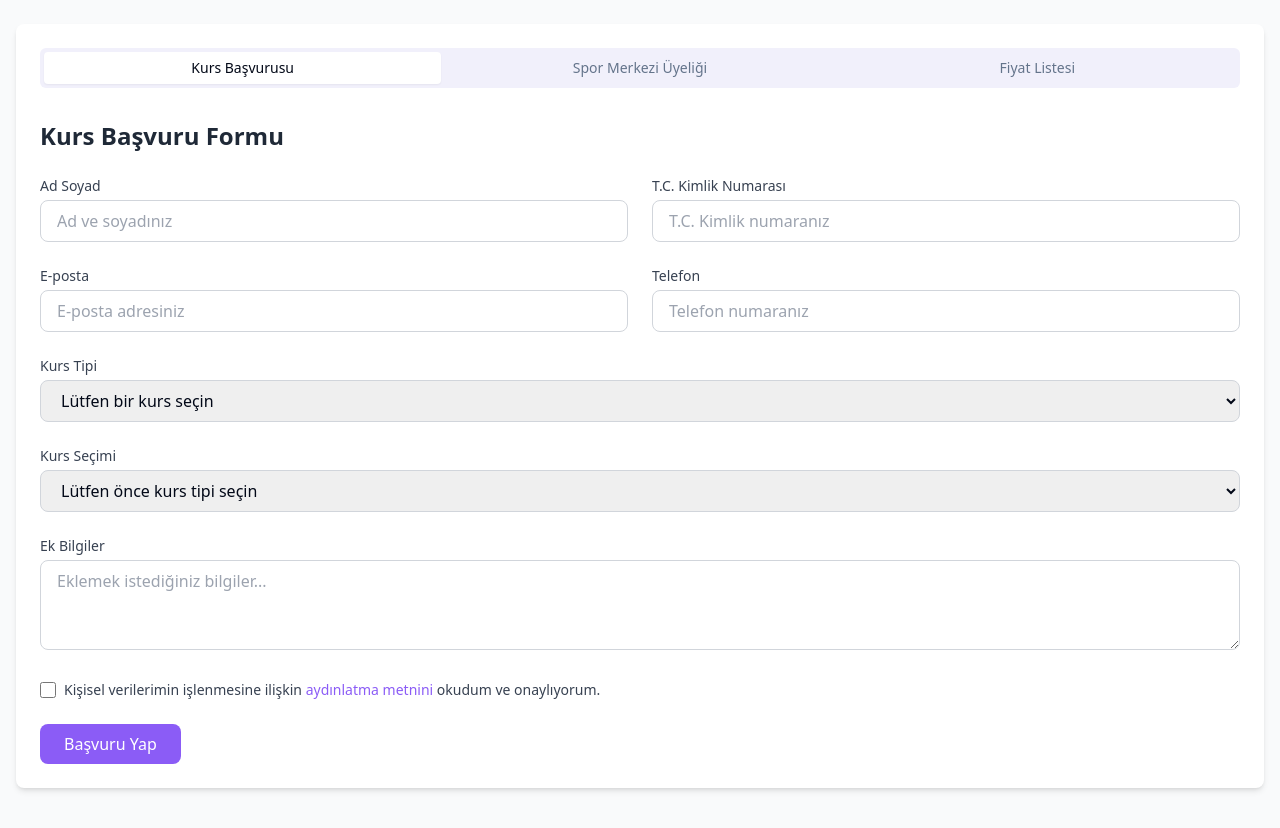
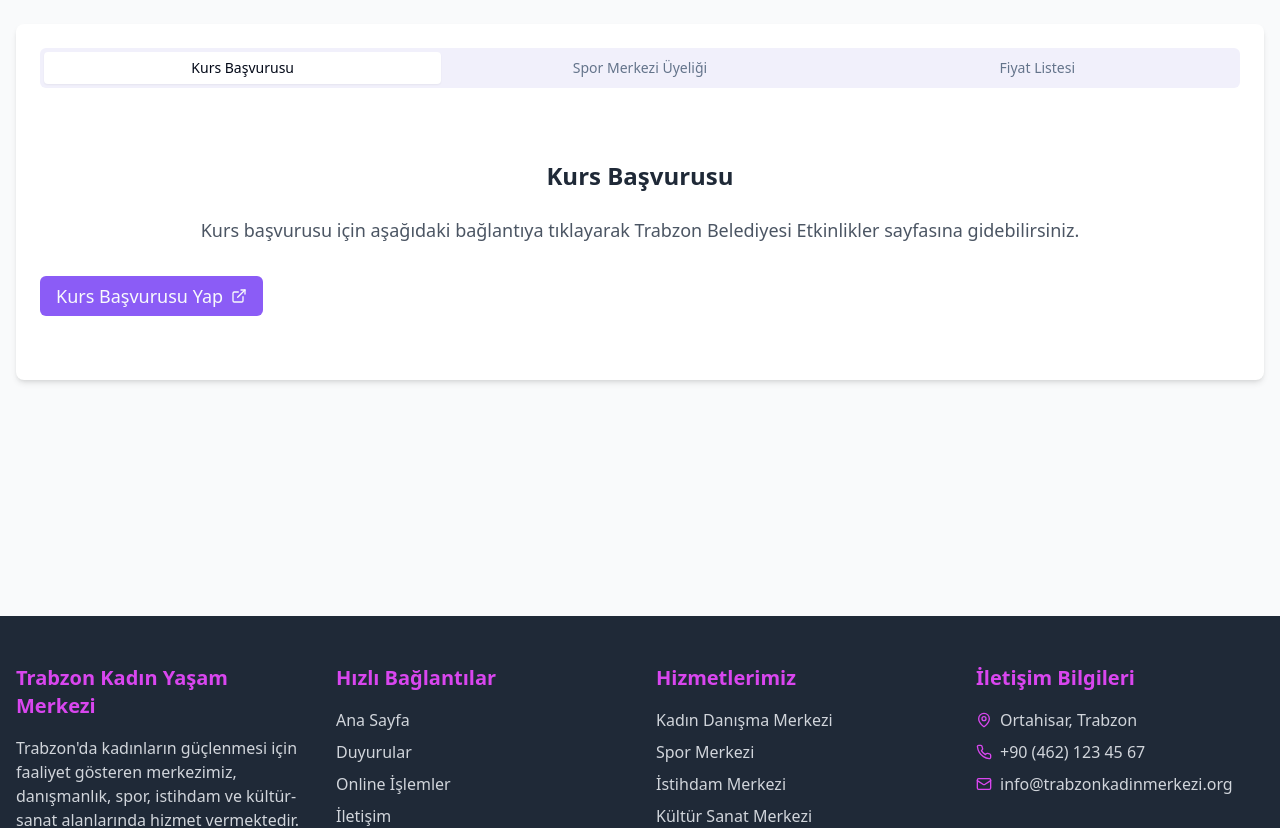
Before and after one commit to ibrahim6-1/trabzon-kadin-yasam-portali, a React (Vite) app: page /online-islemler in a window 1280 px wide. Shown: the part 280-1108 px from the top of the page. Built offline with nearby package versions, Linux system fonts and the light colour scheme.

Commit message:
Fix online services links
Update links for course and membership applications in the online services page.

```diff
--- a/src/pages/OnlineServices.tsx
+++ b/src/pages/OnlineServices.tsx
@@ -1,7 +1,7 @@
-
 import React, { useState } from "react";
 import { Tabs, TabsContent, TabsList, TabsTrigger } from "@/components/ui/tabs";
-import { ArrowRight } from "lucide-react";
+import { ArrowRight, ExternalLink } from "lucide-react";
+import { Button } from "@/components/ui/button";
 
 const OnlineServices = () => {
   const [activeTab, setActiveTab] = useState("course");
@@ -24,219 +24,38 @@ const OnlineServices = () => {
               <TabsTrigger value="prices">Fiyat Listesi</TabsTrigger>
             </TabsList>
 
-            {/* Course Registration Form */}
+            {/* Course Registration External Link */}
             <TabsContent value="course">
-              <h2 className="text-2xl font-semibold text-gray-800 mb-6">Kurs Başvuru Formu</h2>
-
-              <form>
-                <div className="grid grid-cols-1 md:grid-cols-2 gap-6 mb-6">
-                  <div>
-                    <label htmlFor="fullName" className="block text-sm font-medium text-gray-700 mb-1">Ad Soyad</label>
-                    <input
-                      type="text"
-                      id="fullName"
-                      className="w-full px-4 py-2 border border-gray-300 rounded-lg focus:ring-2 focus:ring-primary focus:border-transparent"
-                      placeholder="Ad ve soyadınız"
-                    />
-                  </div>
-                  <div>
-                    <label htmlFor="tcNumber" className="block text-sm font-medium text-gray-700 mb-1">T.C. Kimlik Numarası</label>
-                    <input
-                      type="text"
-                      id="tcNumber"
-                      className="w-full px-4 py-2 border border-gray-300 rounded-lg focus:ring-2 focus:ring-primary focus:border-transparent"
-                      placeholder="T.C. Kimlik numaranız"
-                      maxLength={11}
-                    />
-                  </div>
-                </div>
-
-                <div className="grid grid-cols-1 md:grid-cols-2 gap-6 mb-6">
-                  <div>
-                    <label htmlFor="email" className="block text-sm font-medium text-gray-700 mb-1">E-posta</label>
-                    <input
-                      type="email"
-                      id="email"
-                      className="w-full px-4 py-2 border border-gray-300 rounded-lg focus:ring-2 focus:ring-primary focus:border-transparent"
-                      placeholder="E-posta adresiniz"
-                    />
-                  </div>
-                  <div>
-                    <label htmlFor="phone" className="block text-sm font-medium text-gray-700 mb-1">Telefon</label>
-                    <input
-                      type="tel"
-                      id="phone"
-                      className="w-full px-4 py-2 border border-gray-300 rounded-lg focus:ring-2 focus:ring-primary focus:border-transparent"
-                      placeholder="Telefon numaranız"
-                    />
-                  </div>
-                </div>
-
-                <div className="mb-6">
-                  <label htmlFor="courseType" className="block text-sm font-medium text-gray-700 mb-1">Kurs Tipi</label>
-                  <select
-                    id="courseType"
-                    className="w-full px-4 py-2 border border-gray-300 rounded-lg focus:ring-2 focus:ring-primary focus:border-transparent"
-                  >
-                    <option value="" disabled selected>Lütfen bir kurs seçin</option>
-                    <option value="istihdam">İstihdam Kursları</option>
-                    <option value="hobi">Hobi Kursları</option>
-                  </select>
-                </div>
-
-                <div className="mb-6">
-                  <label htmlFor="courseSelection" className="block text-sm font-medium text-gray-700 mb-1">Kurs Seçimi</label>
-                  <select
-                    id="courseSelection"
-                    className="w-full px-4 py-2 border border-gray-300 rounded-lg focus:ring-2 focus:ring-primary focus:border-transparent"
-                  >
-                    <option value="" disabled selected>Lütfen önce kurs tipi seçin</option>
-                  </select>
-                </div>
-
-                <div className="mb-6">
-                  <label htmlFor="message" className="block text-sm font-medium text-gray-700 mb-1">Ek Bilgiler</label>
-                  <textarea
-                    id="message"
-                    rows={3}
-                    className="w-full px-4 py-2 border border-gray-300 rounded-lg focus:ring-2 focus:ring-primary focus:border-transparent"
-                    placeholder="Eklemek istediğiniz bilgiler..."
-                  ></textarea>
-                </div>
-
-                <div className="flex items-center mb-6">
-                  <input
-                    type="checkbox"
-                    id="agreement"
-                    className="h-4 w-4 text-primary focus:ring-primary border-gray-300 rounded"
-                  />
-                  <label htmlFor="agreement" className="ml-2 block text-sm text-gray-700">
-                    Kişisel verilerimin işlenmesine ilişkin <a href="#" className="text-primary hover:underline">aydınlatma metnini</a> okudum ve onaylıyorum.
-                  </label>
-                </div>
-
-                <button
-                  type="submit"
-                  className="bg-primary hover:bg-primary-dark text-white font-medium py-2 px-6 rounded-lg transition-colors"
+              <div className="text-center py-10">
+                <h2 className="text-2xl font-semibold text-gray-800 mb-6">Kurs Başvurusu</h2>
+                <p className="text-lg text-gray-600 mb-8">
+                  Kurs başvurusu için aşağıdaki bağlantıya tıklayarak Trabzon Belediyesi Etkinlikler sayfasına gidebilirsiniz.
+                </p>
+                <Button
+                  onClick={() => window.open("https://kurumsal.trabzon.bel.tr/Etkinlikler", "_blank")}
+                  className="flex items-center gap-2 text-lg"
                 >
-                  Başvuru Yap
-                </button>
-              </form>
+                  Kurs Başvurusu Yap
+                  <ExternalLink size={20} />
+                </Button>
+              </div>
             </TabsContent>
 
-            {/* Sports Center Membership Form */}
+            {/* Sports Center Membership External Link */}
             <TabsContent value="sports">
-              <h2 className="text-2xl font-semibold text-gray-800 mb-6">Spor Merkezi Üyelik Formu</h2>
-
-              <form>
-                <div className="grid grid-cols-1 md:grid-cols-2 gap-6 mb-6">
-                  <div>
-                    <label htmlFor="fullName" className="block text-sm font-medium text-gray-700 mb-1">Ad Soyad</label>
-                    <input
-                      type="text"
-                      id="fullName"
-                      className="w-full px-4 py-2 border border-gray-300 rounded-lg focus:ring-2 focus:ring-primary focus:border-transparent"
-                      placeholder="Ad ve soyadınız"
-                    />
-                  </div>
-                  <div>
-                    <label htmlFor="tcNumber" className="block text-sm font-medium text-gray-700 mb-1">T.C. Kimlik Numarası</label>
-                    <input
-                      type="text"
-                      id="tcNumber"
-                      className="w-full px-4 py-2 border border-gray-300 rounded-lg focus:ring-2 focus:ring-primary focus:border-transparent"
-                      placeholder="T.C. Kimlik numaranız"
-                      maxLength={11}
-                    />
-                  </div>
-                </div>
-
-                <div className="grid grid-cols-1 md:grid-cols-2 gap-6 mb-6">
-                  <div>
-                    <label htmlFor="email" className="block text-sm font-medium text-gray-700 mb-1">E-posta</label>
-                    <input
-                      type="email"
-                      id="email"
-                      className="w-full px-4 py-2 border border-gray-300 rounded-lg focus:ring-2 focus:ring-primary focus:border-transparent"
-                      placeholder="E-posta adresiniz"
-                    />
-                  </div>
-                  <div>
-                    <label htmlFor="phone" className="block text-sm font-medium text-gray-700 mb-1">Telefon</label>
-                    <input
-                      type="tel"
-                      id="phone"
-                      className="w-full px-4 py-2 border border-gray-300 rounded-lg focus:ring-2 focus:ring-primary focus:border-transparent"
-                      placeholder="Telefon numaranız"
-                    />
-                  </div>
-                </div>
-
-                <div className="mb-6">
-                  <label htmlFor="membershipType" className="block text-sm font-medium text-gray-700 mb-1">Üyelik Tipi</label>
-                  <select
-                    id="membershipType"
-                    className="w-full px-4 py-2 border border-gray-300 rounded-lg focus:ring-2 focus:ring-primary focus:border-transparent"
-                  >
-                    <option value="" disabled selected>Lütfen üyelik tipi seçin</option>
-                    <option value="full">Tam Üyelik (Tüm Hizmetler)</option>
-                    <option value="pool">Havuz Üyeliği</option>
-                    <option value="fitness">Fitness Üyeliği</option>
-                    <option value="pilates">Pilates Üyeliği</option>
-                  </select>
-                </div>
-
-                <div className="grid grid-cols-1 md:grid-cols-2 gap-6 mb-6">
-                  <div>
-                    <label htmlFor="startDate" className="block text-sm font-medium text-gray-700 mb-1">Başlangıç Tarihi</label>
-                    <input
-                      type="date"
-                      id="startDate"
-                      className="w-full px-4 py-2 border border-gray-300 rounded-lg focus:ring-2 focus:ring-primary focus:border-transparent"
-                    />
-                  </div>
-                  <div>
-                    <label htmlFor="membershipDuration" className="block text-sm font-medium text-gray-700 mb-1">Üyelik Süresi</label>
-                    <select
-                      id="membershipDuration"
-                      className="w-full px-4 py-2 border border-gray-300 rounded-lg focus:ring-2 focus:ring-primary focus:border-transparent"
-                    >
-                      <option value="1">1 Ay</option>
-                      <option value="3">3 Ay</option>
-                      <option value="6">6 Ay</option>
-                      <option value="12">12 Ay</option>
-                    </select>
-                  </div>
-                </div>
-
-                <div className="mb-6">
-                  <label htmlFor="healthInfo" className="block text-sm font-medium text-gray-700 mb-1">Sağlık Bilgileri</label>
-                  <textarea
-                    id="healthInfo"
-                    rows={3}
-                    className="w-full px-4 py-2 border border-gray-300 rounded-lg focus:ring-2 focus:ring-primary focus:border-transparent"
-                    placeholder="Sağlık durumunuz ile ilgili bilmenizi istediğimiz özel durumlar..."
-                  ></textarea>
-                </div>
-
-                <div className="flex items-center mb-6">
-                  <input
-                    type="checkbox"
-                    id="agreement"
-                    className="h-4 w-4 text-primary focus:ring-primary border-gray-300 rounded"
-                  />
-                  <label htmlFor="agreement" className="ml-2 block text-sm text-gray-700">
-                    Kişisel verilerimin işlenmesine ilişkin <a href="#" className="text-primary hover:underline">aydınlatma metnini</a> okudum ve onaylıyorum.
-                  </label>
-                </div>
-
-                <button
-                  type="submit"
-                  className="bg-primary hover:bg-primary-dark text-white font-medium py-2 px-6 rounded-lg transition-colors"
+              <div className="text-center py-10">
+                <h2 className="text-2xl font-semibold text-gray-800 mb-6">Spor Merkezi Üyeliği</h2>
+                <p className="text-lg text-gray-600 mb-8">
+                  Spor merkezi üyeliği için aşağıdaki bağlantıya tıklayarak Trabzon Belediyesi Vatandaş Giriş sayfasına gidebilirsiniz.
+                </p>
+                <Button
+                  onClick={() => window.open("https://kurumsal.trabzon.bel.tr/vatandaslogin", "_blank")}
+                  className="flex items-center gap-2 text-lg"
                 >
                   Üyelik Başvurusu Yap
-                </button>
-              </form>
+                  <ExternalLink size={20} />
+                </Button>
+              </div>
             </TabsContent>
 
             {/* Price List */}
```
